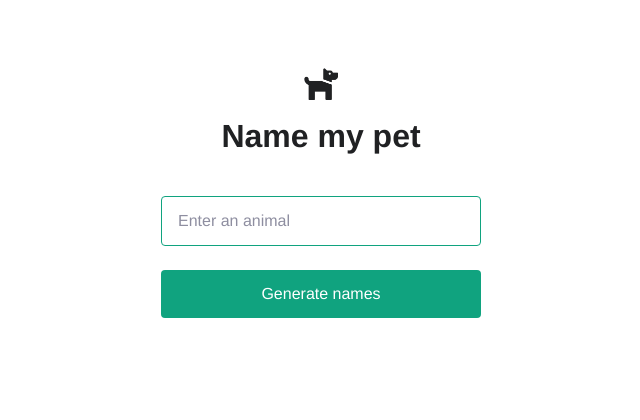
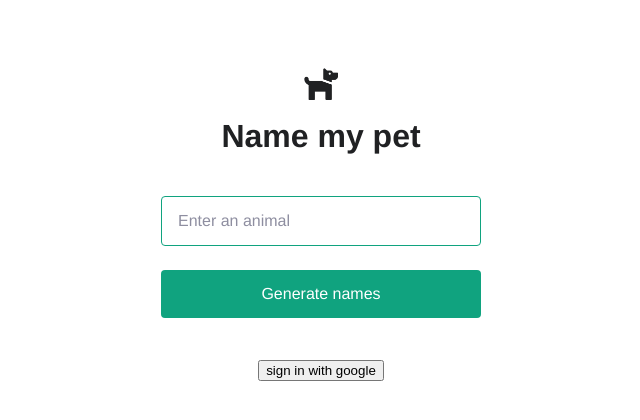
Before and after one commit to alexissfry/RespondAI, a Next.js app: page / in a window 1280 px wide. Shown: the top 420 px of the page, without its empty margins (319-959 px from the left). Built offline with nearby package versions, Linux system fonts and the light colour scheme; no server answers; a web font is replaced by a local one.

Commit message:
Google auth button

```diff
--- a/package.json
+++ b/package.json
@@ -8,7 +8,10 @@
     "start": "next start"
   },
   "dependencies": {
+    "googleapis": "^123.0.0",
+    "http-server": "^14.1.1",
     "next": "^13.1.1",
+    "next-auth": "^4.22.3",
     "openai": "^3.1.0",
     "react": "^18.2.0",
     "react-dom": "^18.2.0"
--- /dev/null
+++ b/pages/_app.js
@@ -0,0 +1,11 @@
+import { SessionProvider } from "next-auth/react"
+
+function App({ Component, pageProps }) {
+    return (
+     <SessionProvider session={pageProps.session}>
+      <Component {...pageProps} />
+     </SessionProvider>
+    );
+   }
+
+   export default App;
--- a/pages/index.js
+++ b/pages/index.js
@@ -1,10 +1,30 @@
 import Head from "next/head";
 import { useState } from "react";
 import styles from "./index.module.css";
+import { useSession, signIn, signOut } from 'next-auth/react';
 
 export default function Home() {
+  const { data, status } = useSession();
+
+  const renderLoginLogout = () => {
+    if (status === 'authenticated') {
+        return <div>
+        <h1> hi {data.user.name}</h1>
+        <img src={data.user.image} alt={data.user.name + ' photo'} />
+        <button onClick={signOut}>sign out</button>
+      </div>
+    } else if (status === 'loading') {
+        return <h1> loading... please wait</h1>
+    } else {
+        return <div>
+            <button onClick={() => signIn('google')}>sign in with google</button>
+        </div>
+    }
+}
+
+
   const [animalInput, setAnimalInput] = useState("");
-  const [result, setResult] = useState();
+  const [result, setResult] = useState("");
 
   async function onSubmit(event) {
     event.preventDefault();
@@ -24,7 +44,7 @@ export default function Home() {
 
       setResult(data.result);
       setAnimalInput("");
-    } catch(error) {
+    } catch (error) {
       // Consider implementing your own error handling logic here
       console.error(error);
       alert(error.message);
@@ -52,6 +72,8 @@ export default function Home() {
           <input type="submit" value="Generate names" />
         </form>
         <div className={styles.result}>{result}</div>
+
+        {renderLoginLogout()}
       </main>
     </div>
   );
```
Also changed, not shown: pages/api/auth/[...nextauth].js (added, +14 -0 lines), 1 other file (tests, documents, lock files or other folders).
